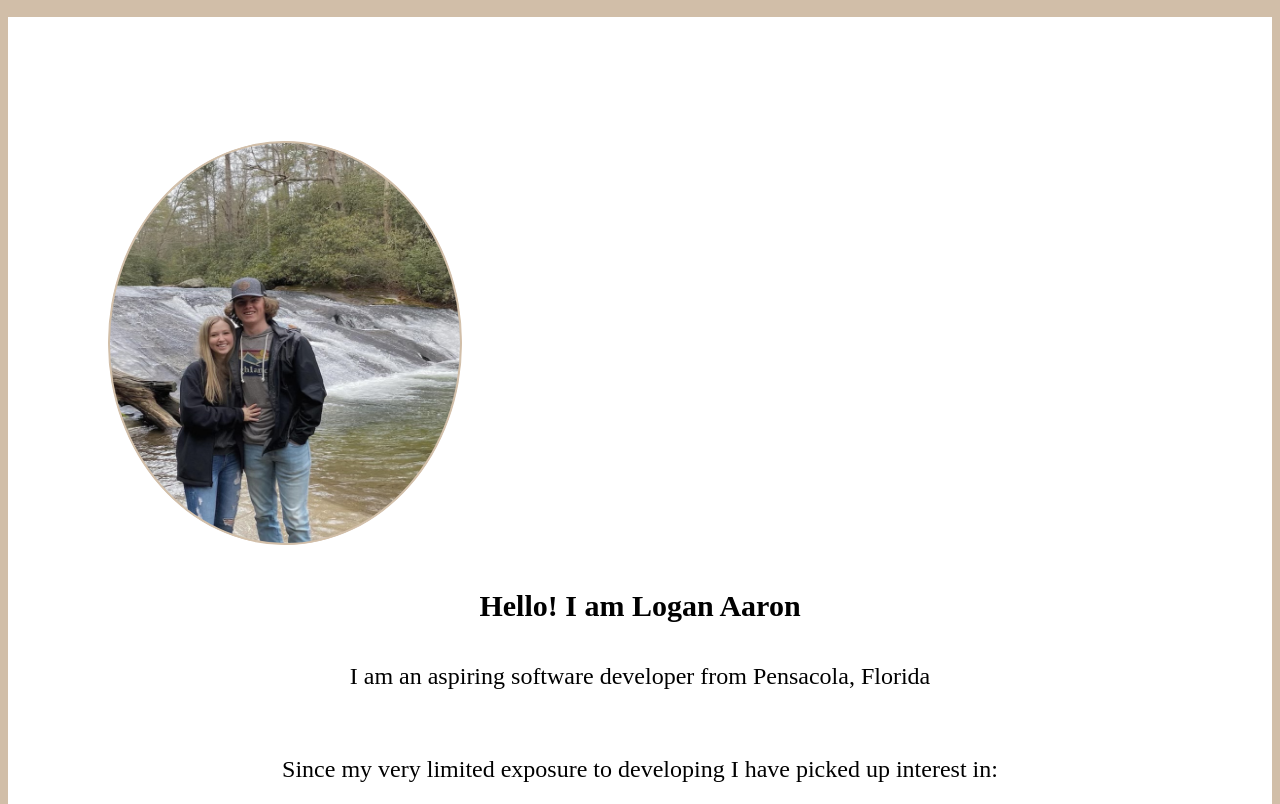
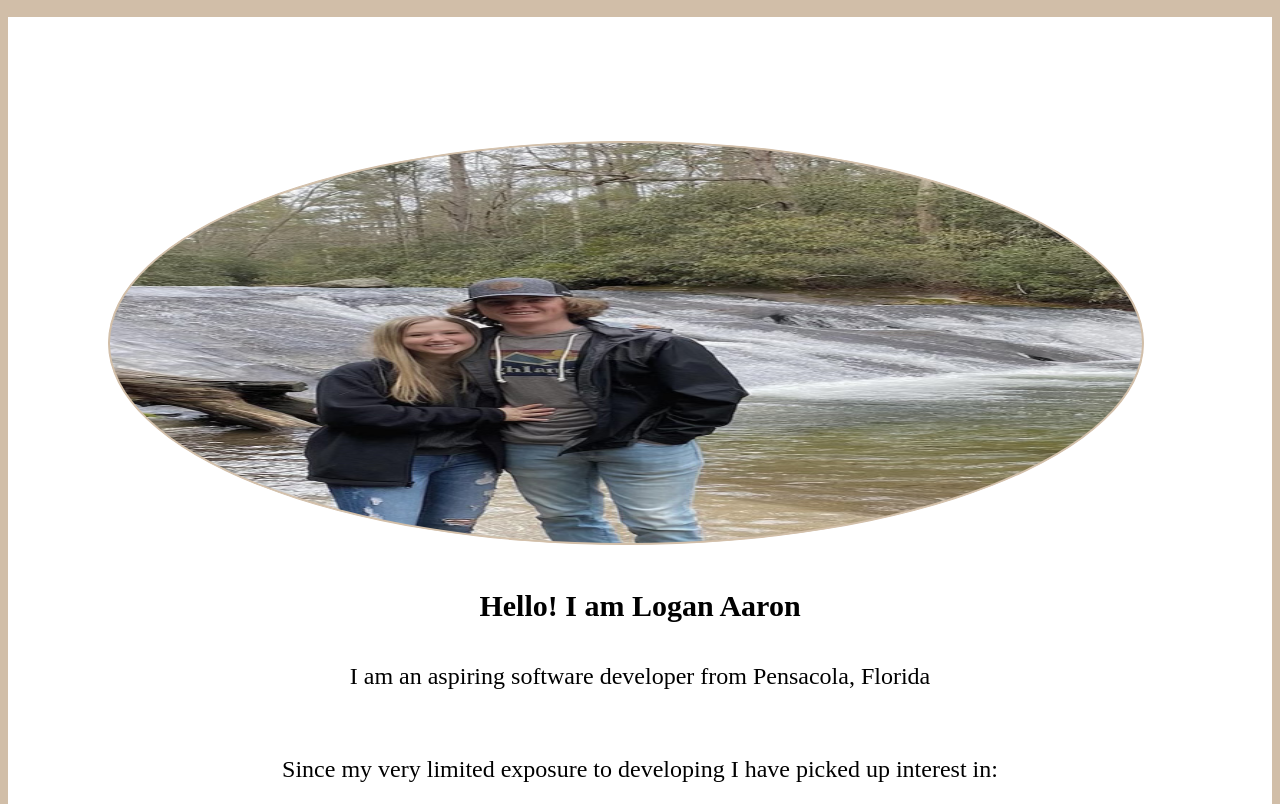
Before and after one commit to LoganAaron20/portfolio-2, a plain HTML site: page index.html in a window 1280 px wide. Shown: the part 277-1081 px from the top of the page. Drawn offline with Linux system fonts and the light colour scheme.

Commit message:
Add files via upload

```diff
--- a/index.html
+++ b/index.html
@@ -19,7 +19,7 @@
         <div>
             <p style="text-align:center;"> </p>
                 <!-- Inserting my picture .jpeg-->
-        <img src="Portfolio-image.jpeg" alt=" ">
+        <img src="Portfolio-image.jpeg" alt=" " class="center">
         </div>
         <h4 class="text-center">Hello! I am Logan Aaron</h4>
         <p class="text-center">I am an aspiring software developer from Pensacola, Florida</p>
--- a/style.css
+++ b/style.css
@@ -94,6 +94,13 @@ img {
 
 }
 
+.center {
+    margin-left: auto;
+    margin-right: auto;
+    width: 97%
+
+}
+
 body {
     background: #d1bea8;
 }
```
